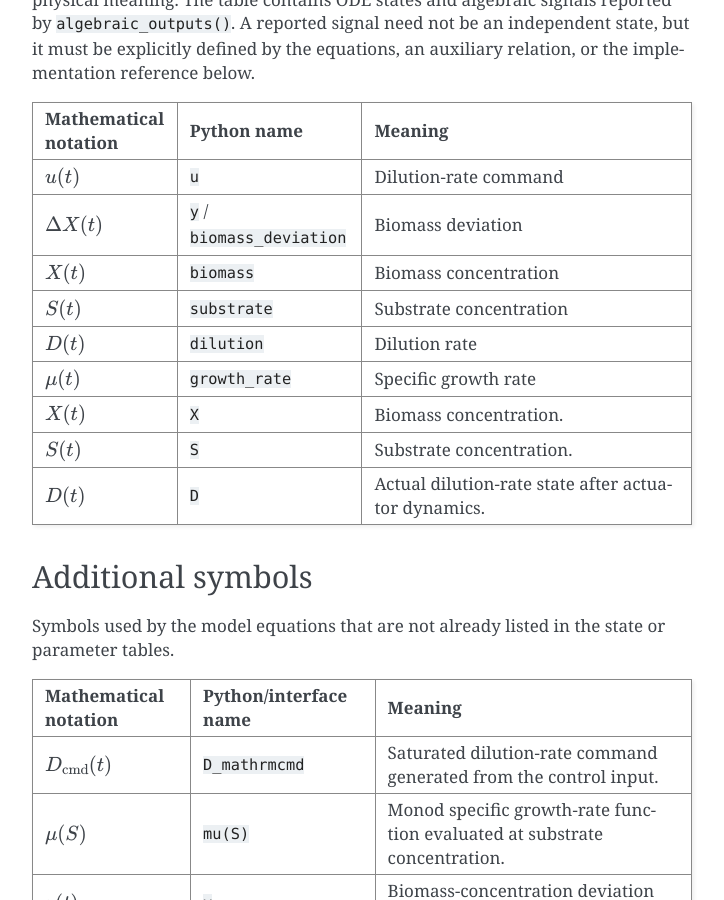
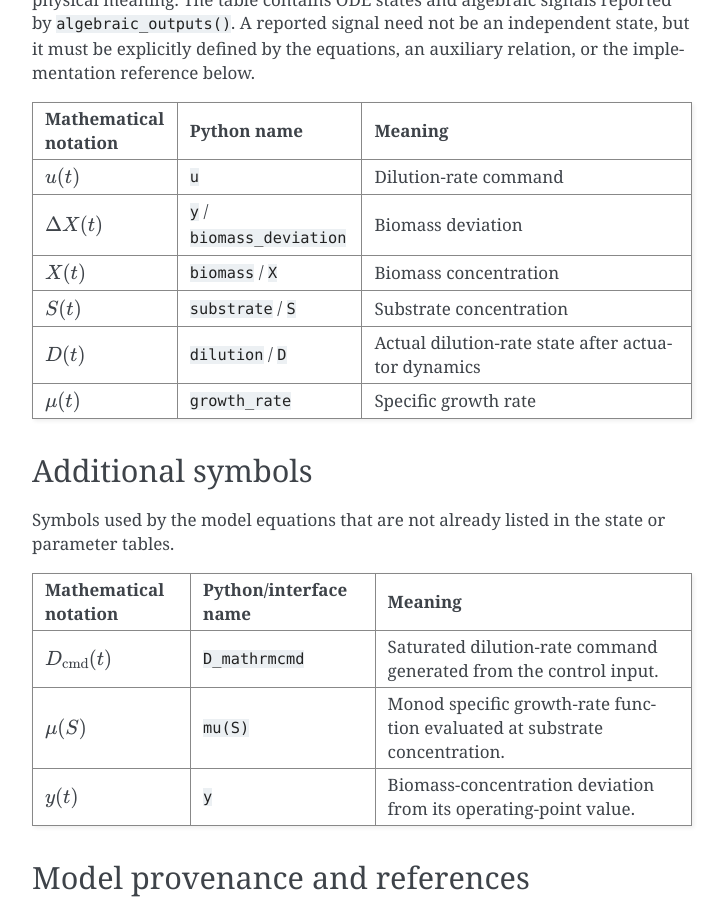
Before and after one commit to simple-machine-learning/SISO-Adaptive-Control, a Sphinx documentation site: the page built from packages/SISO_Adaptive_Control_Python_v1.0.0/documentation/models/chemostat_monod_biomass.rst, in a window 1280 px wide and 900 px high, scrolled down 2659 px. Shown: the whole window, without its empty margins (388-1112 px from the left). Built offline with Sphinx 7.4.7, drawn with Linux system fonts in a browser that asks for light colours.

Commit message:
Consolidate duplicate documentation variables

```diff
--- a/packages/SISO_Adaptive_Control_Python_v1.0.0/documentation/models/chemostat_monod_biomass.rst
+++ b/packages/SISO_Adaptive_Control_Python_v1.0.0/documentation/models/chemostat_monod_biomass.rst
@@ -157,26 +157,17 @@ The first column gives the readable mathematical notation, the second gives the
      - ``y`` / ``biomass_deviation``
      - Biomass deviation
    * - :math:`X(t)`
-     - ``biomass``
+     - ``biomass`` / ``X``
      - Biomass concentration
    * - :math:`S(t)`
-     - ``substrate``
+     - ``substrate`` / ``S``
      - Substrate concentration
    * - :math:`D(t)`
-     - ``dilution``
-     - Dilution rate
+     - ``dilution`` / ``D``
+     - Actual dilution-rate state after actuator dynamics
    * - :math:`\mu(t)`
      - ``growth_rate``
      - Specific growth rate
-   * - :math:`X(t)`
-     - ``X``
-     - Biomass concentration.
-   * - :math:`S(t)`
-     - ``S``
-     - Substrate concentration.
-   * - :math:`D(t)`
-     - ``D``
-     - Actual dilution-rate state after actuator dynamics.
 
 Additional symbols
 ------------------
```
